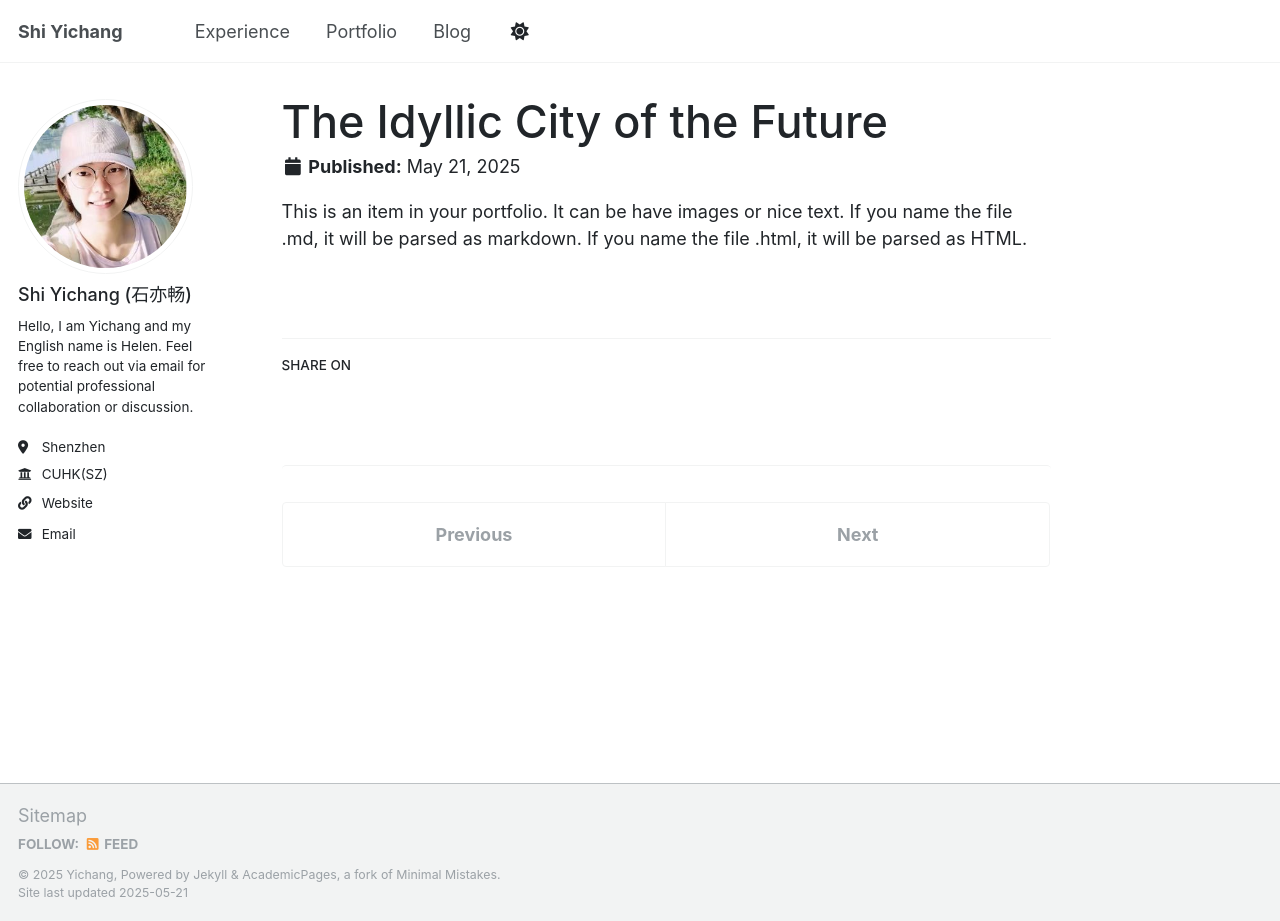
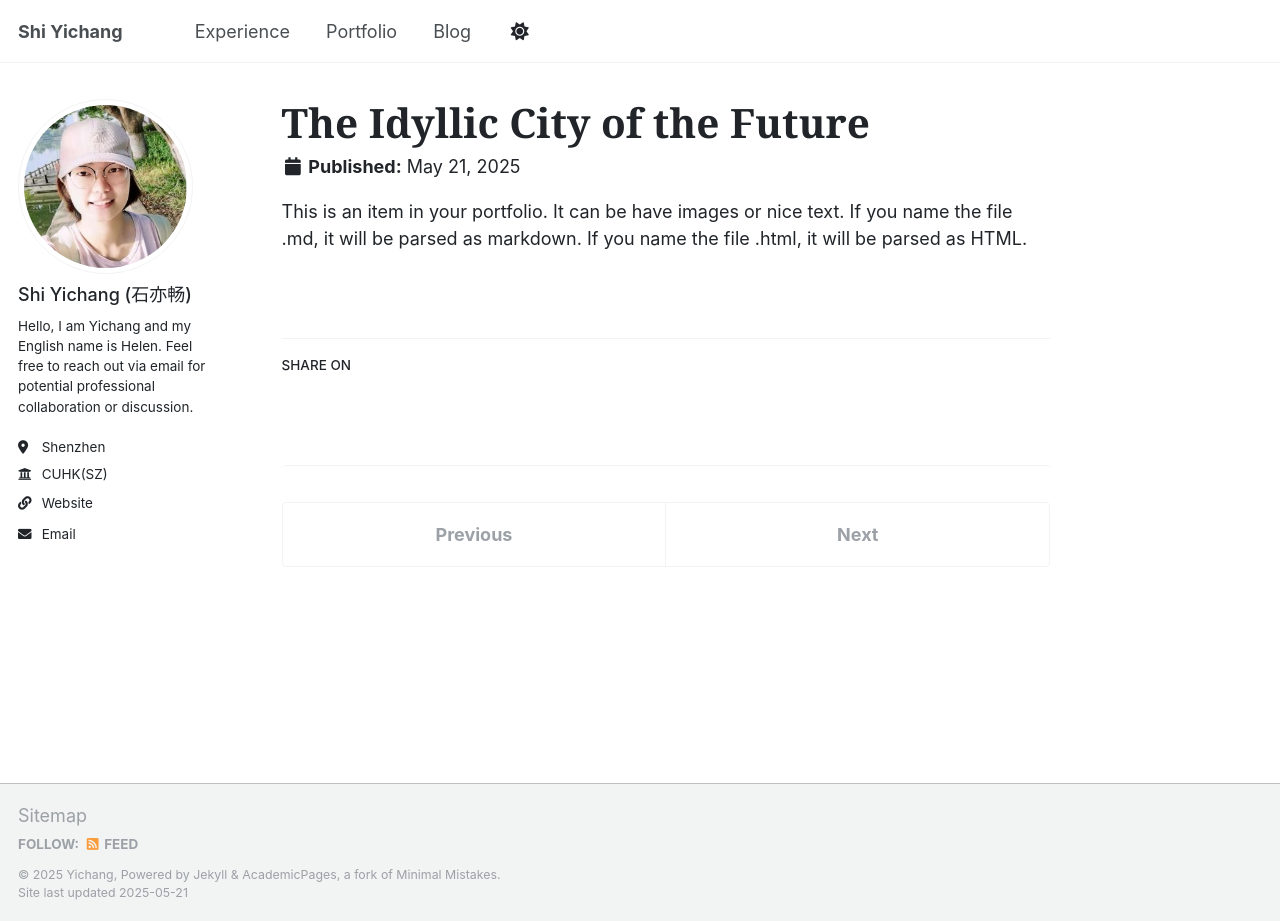
Before and after one commit to Helensyc/helensyc.github.io, a Jekyll site: the page built from _portfolio/portfolio-1.md, in a window 1280 px wide and 921 px high. Built offline with Jekyll 4.4.1, drawn with Linux system fonts in a browser that asks for light colours.

Commit message:
Update portfolio-1.md

```diff
--- a/_portfolio/portfolio-1.md
+++ b/_portfolio/portfolio-1.md
@@ -1,5 +1,5 @@
 ---
-title: "The Idyllic City of the Future"
+title: "<span style='font-family: Georgia, serif; font-weight: 600; font-size: 2.25rem;'>The Idyllic City of the Future</span>"
 excerpt: |
   <div style="display: flex; align-items: flex-start; gap: 1rem;">
     <img src="/images/design1.png" style="width: 45%; display: block; margin: 0;" />
```
